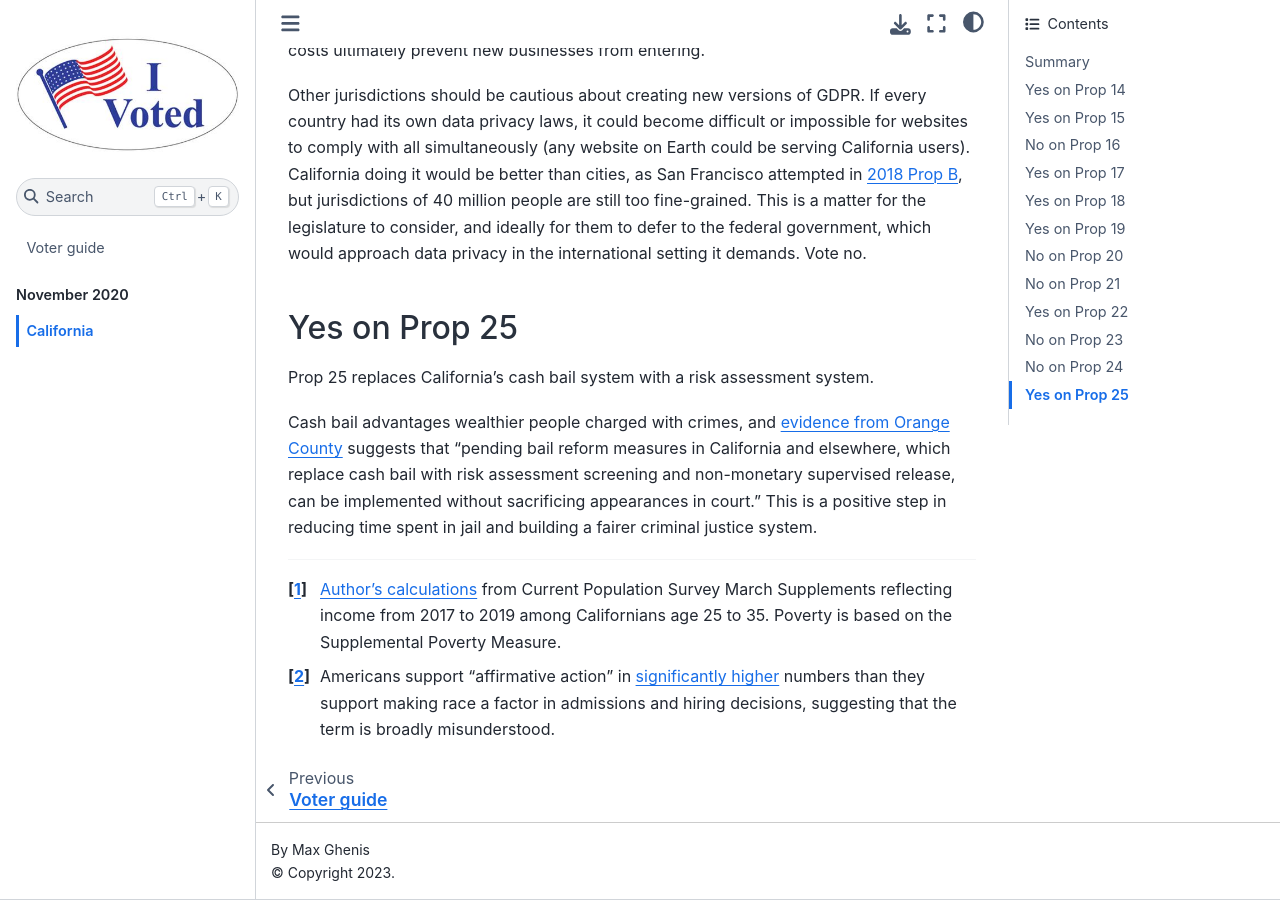
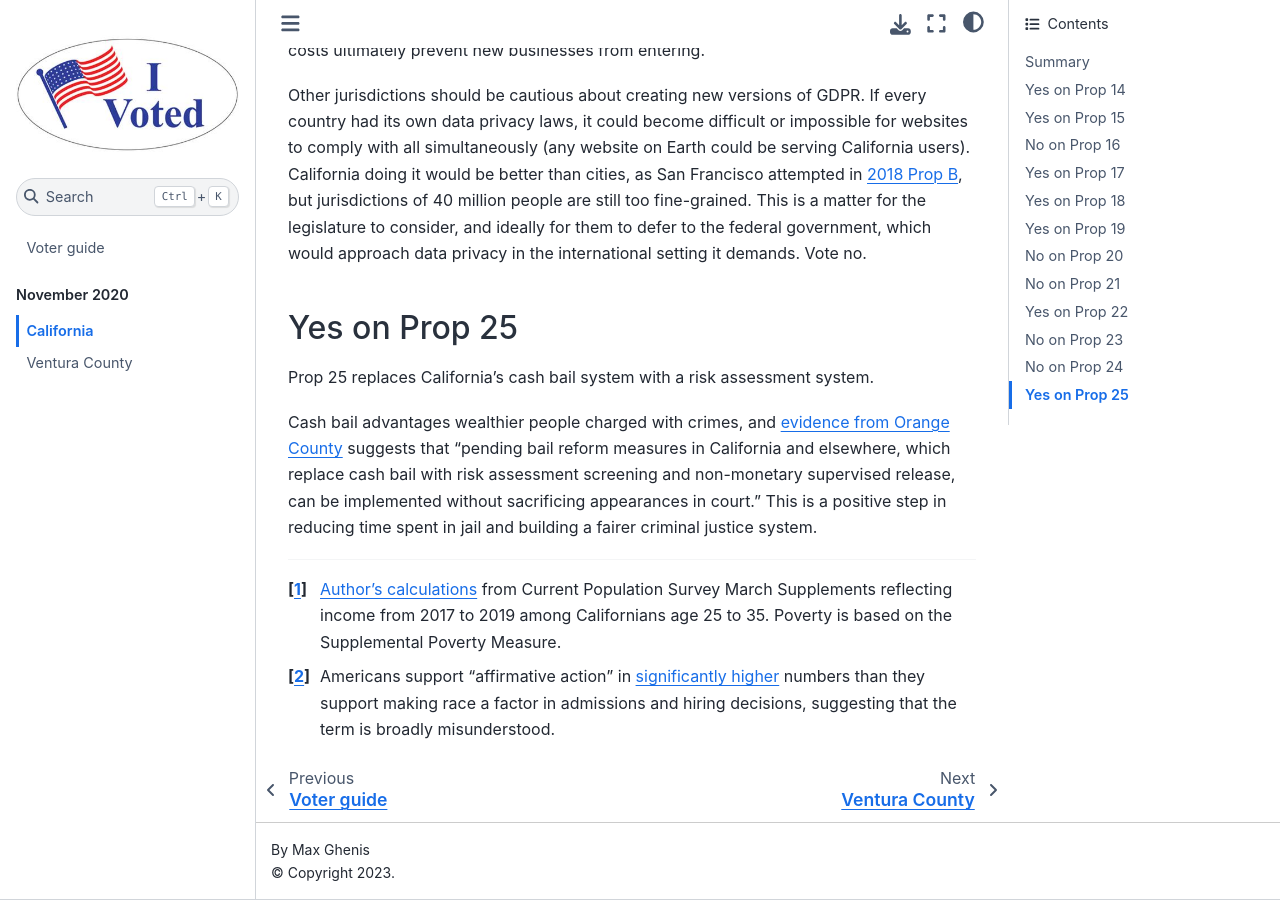
Before and after one commit to MaxGhenis/vote, a Jupyter Book: the page built from docs/nov2020/california.md, in a window 1280 px wide and 900 px high, scrolled down 14005 px. Built offline with Jupyter Book 1.0.4 settings and Sphinx 7.4.7 and the Sphinx Book theme 1.1.4, drawn with Linux system fonts in a browser that asks for light colours; some of the changed lines change nothing that is shown.

Commit message:
add to toc

```diff
--- a/docs/_toc.yml
+++ b/docs/_toc.yml
@@ -3,4 +3,4 @@
 - part: November 2020
   chapters:
     - file: nov2020/california
-    #- file: nov2020/ventura_county
+    - file: nov2020/ventura_county
```
